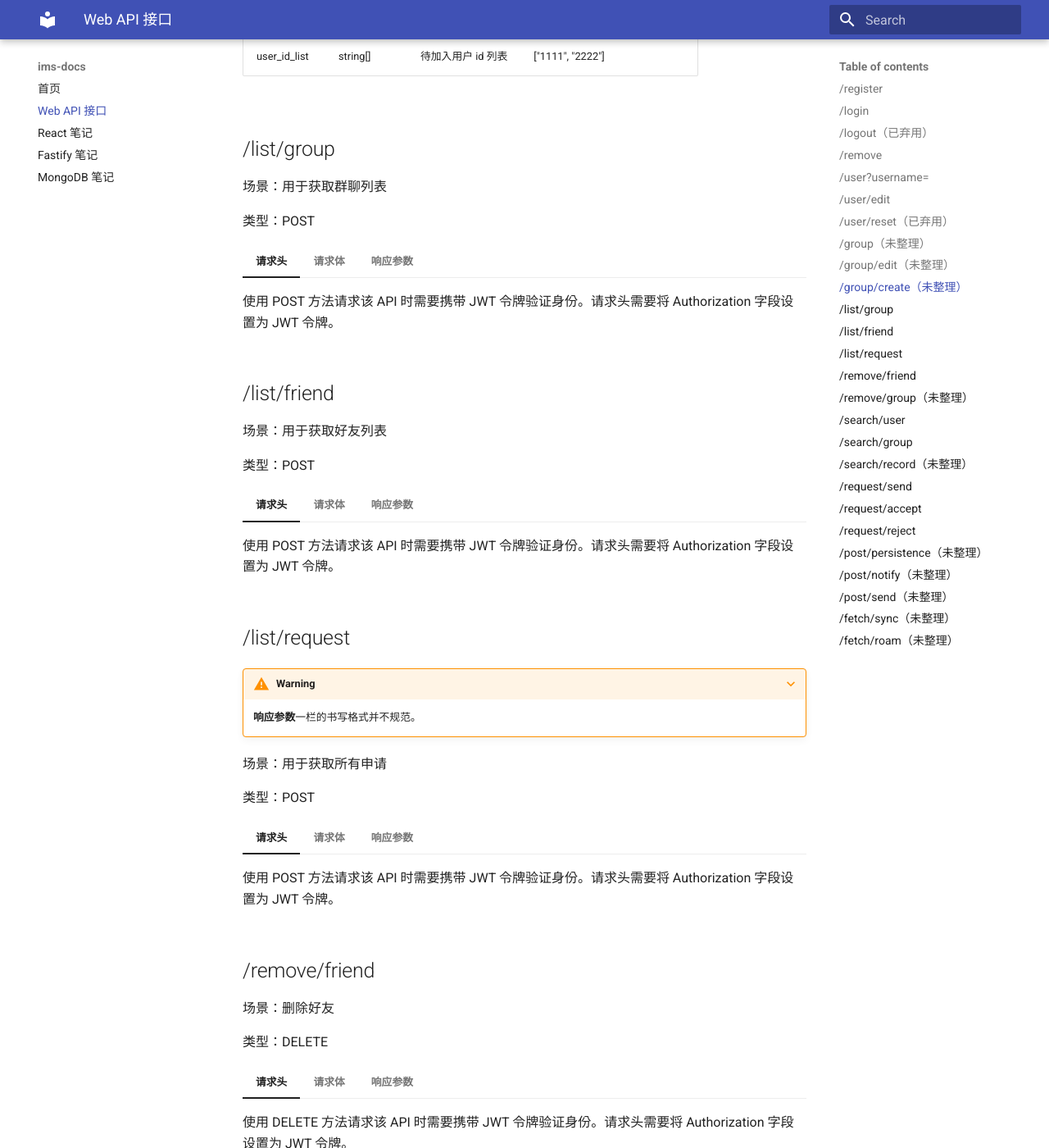
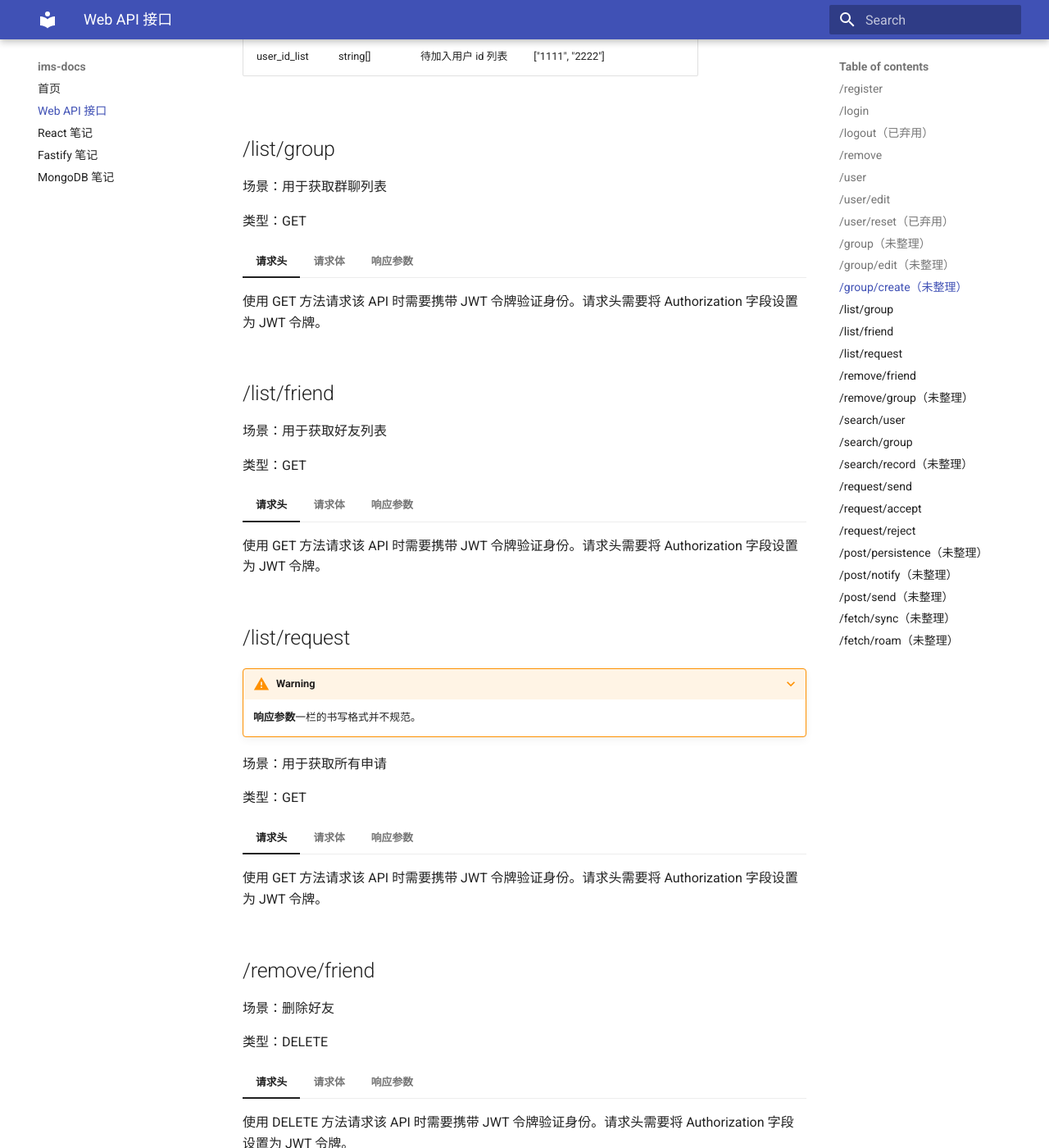
Before and after one commit to leverimmy/ims-docs, an MkDocs documentation site: the page built from docs/webapi.md, in a window 1280 px wide and 1400 px high, scrolled down 4331 px. Shown: the whole window at 82% size. Built offline with MkDocs 1.6.1 and Material for MkDocs 9.7.7, drawn with Linux system fonts in a browser that asks for light colours; some of the changed text lies outside the part shown.

Commit message:
fix: Changed POST to GET.

```diff
--- a/docs/webapi.md
+++ b/docs/webapi.md
@@ -87,18 +87,18 @@
     | code | number | 状态码 | 0 |
     | msg   | string | 若失败，返回错误信息 | "The username or password is incorrect." |
 
-## /user?username=
+## /user
 
 ???+warning
-    这里的 URL 并不需要后端操心。前端对 /user 发送 POST 请求。
+    这里的 URL 并不需要后端操心。前端对 /user 发送 GET 请求。
 
 场景：用于获取用户信息
 
-类型：POST
+类型：GET
 
 === "请求头"
 
-    使用 POST 方法请求该 API 时需要携带 JWT 令牌验证身份。请求头需要将 Authorization 字段设置为 JWT 令牌。
+    使用 GET 方法请求该 API 时需要携带 JWT 令牌验证身份。请求头需要将 Authorization 字段设置为 JWT 令牌。
 
 === "请求体"
 
@@ -249,11 +249,11 @@
 
 场景：用于获取群聊列表
 
-类型：POST
+类型：GET
 
 === "请求头"
 
-    使用 POST 方法请求该 API 时需要携带 JWT 令牌验证身份。请求头需要将 Authorization 字段设置为 JWT 令牌。
+    使用 GET 方法请求该 API 时需要携带 JWT 令牌验证身份。请求头需要将 Authorization 字段设置为 JWT 令牌。
 
 === "请求体"
 
@@ -273,11 +273,11 @@
 
 场景：用于获取好友列表
 
-类型：POST
+类型：GET
 
 === "请求头"
 
-    使用 POST 方法请求该 API 时需要携带 JWT 令牌验证身份。请求头需要将 Authorization 字段设置为 JWT 令牌。
+    使用 GET 方法请求该 API 时需要携带 JWT 令牌验证身份。请求头需要将 Authorization 字段设置为 JWT 令牌。
 
 === "请求体"
 
@@ -300,11 +300,11 @@
 
 场景：用于获取所有申请
 
-类型：POST
+类型：GET
 
 === "请求头"
 
-    使用 POST 方法请求该 API 时需要携带 JWT 令牌验证身份。请求头需要将 Authorization 字段设置为 JWT 令牌。
+    使用 GET 方法请求该 API 时需要携带 JWT 令牌验证身份。请求头需要将 Authorization 字段设置为 JWT 令牌。
 
 === "请求体"
 
```
Also changed, not shown: site/search/search_index.json, site/webapi/index.html, 1 other file.
